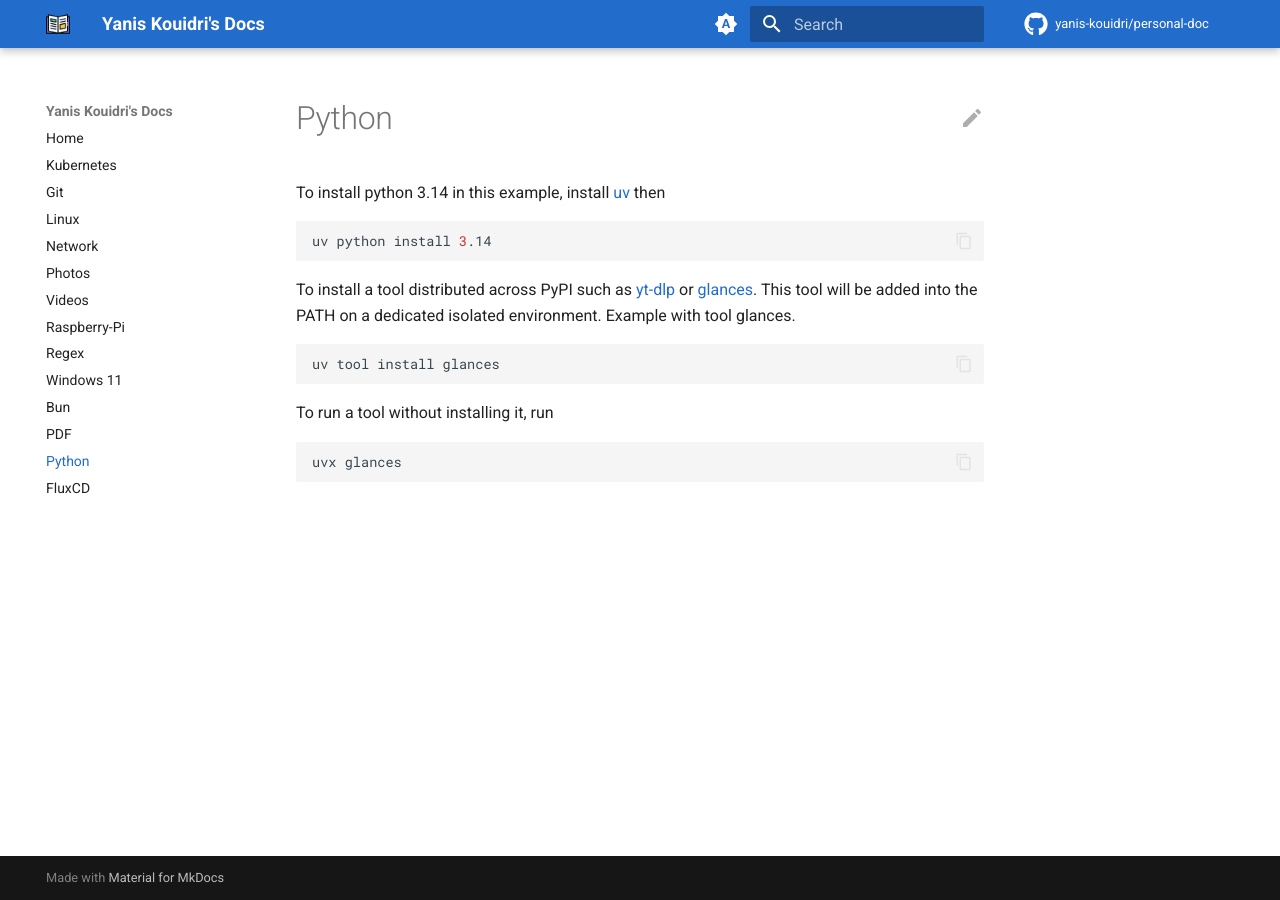
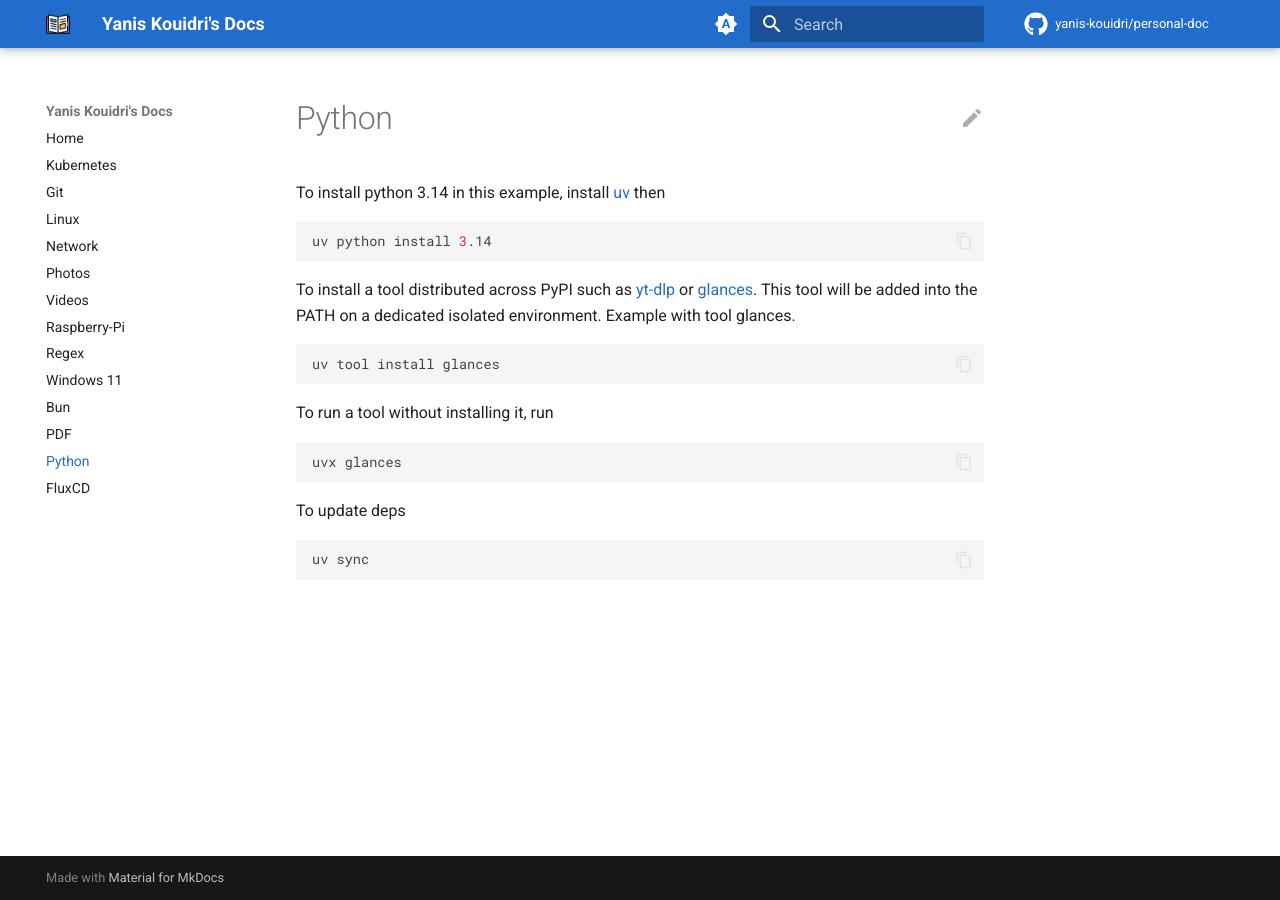
Before and after one commit to Yanis-Kouidri/personal-doc, an MkDocs documentation site: the page built from docs/python.md, in a window 1280 px wide. Built offline with MkDocs 1.6.1 and Material for MkDocs 9.7.7, drawn with Linux system fonts in a browser that asks for light colours; comment, search, counter and statistics services are not loaded.

Commit message:
Add dependency update instructions to python.md
Add instructions for updating dependencies.

````diff
--- a/docs/python.md
+++ b/docs/python.md
@@ -17,3 +17,9 @@ To run a tool without installing it, run
 ```bash
 uvx glances
 ```
+
+To update deps
+
+```bash
+uv sync
+```
````
